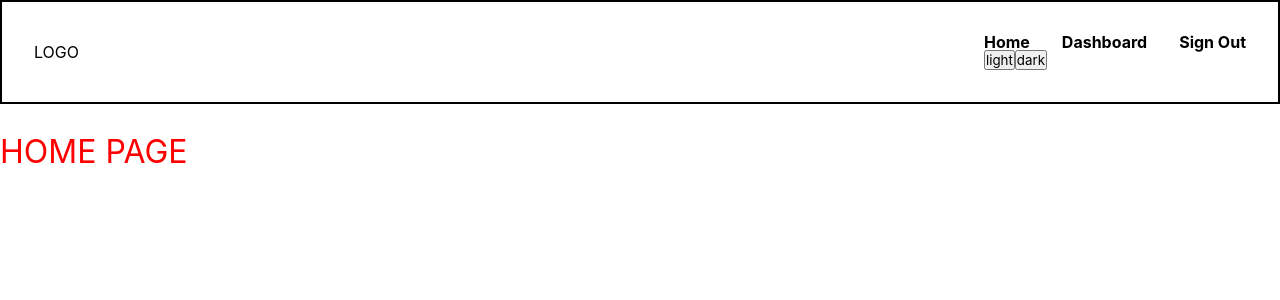
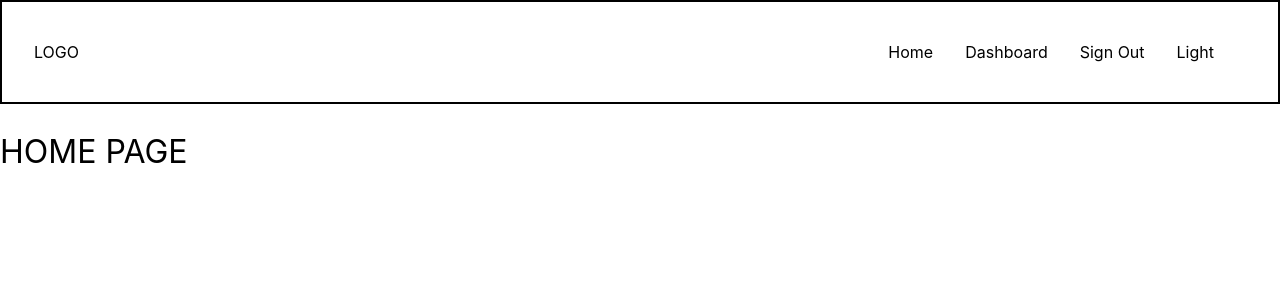
Before and after one commit to sandricoprovo/bueuely, a SvelteKit app: page / in a window 1280 px wide. Shown: the top 300 px of the page. Built offline with nearby package versions, Linux system fonts and the light colour scheme.

Commit message:
feat(ui): continues work on theme toggle ui

```diff
--- a/src/components/Header.svelte
+++ b/src/components/Header.svelte
@@ -34,9 +34,15 @@
         padding: var(--space-lg) var(--space-lg);
         margin-block-end: var(--space-lg);
 
-        & > nav > ul {
+        & > nav {
             display: flex;
-            gap: var(--space-lg);
+            align-items: center;
+            /* gap: var(--space-lg); */
+
+            & > ul {
+                display: flex;
+                gap: var(--space-lg);
+            }
         }
     }
 </style>
--- a/src/components/Navigation/NavLink.svelte
+++ b/src/components/Navigation/NavLink.svelte
@@ -10,13 +10,7 @@
 <style lang="postcss">
     a {
         text-decoration: none;
-        color: var(--clr-primary);
-        font-weight: bold;
-        font-size: var(--font-size-lg);
+        font-size: var(--fs-400);
         transition: color var(--transition);
-
-        &:hover {
-            color: red;
-        }
     }
 </style>
--- a/src/components/ThemeToggle.svelte
+++ b/src/components/ThemeToggle.svelte
@@ -1,24 +1,82 @@
 <script lang="ts">
+    import type { SubmitFunction } from "@sveltejs/kit";
     import { enhance } from "$app/forms";
-    import type { SubmitFunction } from "@sveltejs/kit";
+    import { THEMES } from "../constants/themes";
+    import { onMount } from "svelte";
+    import { uppercaseFirstLetter } from "../utils/uppercaseFirstLetter";
 
-    const THEMES = ["light", "dark"];
+    let showThemeToggle: boolean = false;
+    let currTheme: string = uppercaseFirstLetter("Light");
 
     const submitUpdateTheme: SubmitFunction = ({ action }) => {
         const theme = action.searchParams.get("theme");
         if (theme) {
             document.documentElement.setAttribute("data-theme", theme);
+            currTheme = uppercaseFirstLetter(theme);
         }
+        showThemeToggle = false;
     };
 </script>
 
 <form method="POST" use:enhance={submitUpdateTheme}>
-    {#each THEMES as theme}
-        <button formaction={`/?/setTheme&theme=${theme}`}>
-            {theme}
-        </button>
-    {/each}
+    <!-- TODO: Add up/down arrow icon here -->
+    <button
+        on:click|preventDefault={() => (showThemeToggle = !showThemeToggle)}
+    >
+        {currTheme}
+    </button>
+    <ul>
+        {#if showThemeToggle}
+            {#each THEMES as theme}
+                <li>
+                    <button formaction={`/?/setTheme&theme=${theme}`}>
+                        {uppercaseFirstLetter(theme)}
+                    </button>
+                </li>
+            {/each}
+        {/if}
+    </ul>
 </form>
 
-<style>
+<style lang="postcss">
+    form {
+        position: relative;
+
+        & button {
+            cursor: pointer;
+            border: none;
+            padding: var(--btn-padding);
+            border: none;
+            font-size: var(--fs-400);
+            border-radius: var(--btn-radius);
+        }
+
+        & > button:first-child {
+            background-color: transparent;
+        }
+
+        & > ul {
+            width: 100%;
+            border-radius: var(--btn-radius);
+            overflow: hidden;
+            background-color: var(--clr-btn-hover);
+            position: absolute;
+            top: 40px;
+            left: 0;
+
+            & > li {
+                width: 100%;
+                background-color: var(--clr-btn-hover);
+
+                & > button {
+                    width: 100%;
+                    border-radius: 0;
+
+                    &:hover {
+                        background-color: var(--clr-btn-list-hover);
+                    }
+                }
+            }
+        }
+    }
 </style>
--- /dev/null
+++ b/src/constants/themes.ts
@@ -0,0 +1 @@
+export const THEMES = ["light", "dark"];
--- a/src/routes/+layout.svelte
+++ b/src/routes/+layout.svelte
@@ -9,4 +9,7 @@
 <slot />
 
 <style lang="postcss">
+    :global(*) {
+        color: var(--clr-text);
+    }
 </style>
--- a/src/routes/+page.svelte
+++ b/src/routes/+page.svelte
@@ -4,7 +4,4 @@
 <h1>HOME PAGE</h1>
 
 <style lang="postcss">
-    h1 {
-        color: red;
-    }
 </style>
--- a/src/styles/global.css
+++ b/src/styles/global.css
@@ -6,6 +6,8 @@
 :root {
     /* === COLORS === */
     /* Grey Scale */
+    --grey-hue: 0;
+    --grey-saturation: 0%;
     --grey-10: hsla(0, 0%, 6%, 1);
     --grey-20: hsla(0, 0%, 8%, 1);
     --grey-30: hsla(0, 0%, 10%, 1);
@@ -21,6 +23,8 @@
     --grey-130: hsla(0, 0%, 90%, 1);
     --grey-140: hsla(0, 0%, 100%, 1);
     /* Dark Spring Green */
+    --dark-spring-green-hue: 148;
+    --dark-spring-green-saturation: 98%;
     --dark-spring-green-10: hsla(135, 25%, 51%, 1);
     --dark-spring-green-20: hsla(136, 33%, 44%, 1);
     --dark-spring-green-30: hsla(139, 48%, 36%, 1);
@@ -32,6 +36,8 @@
     --dark-spring-green-90: hsla(142, 100%, 8%, 1);
     --dark-spring-green-100: hsla(139, 100%, 6%, 1);
     /* Engineering Orange */
+    --engineering-orange-hue: 4;
+    --engineering-orange-saturation: 83%;
     --engineering-orange-10: hsl(8, 60%, 61%, 1);
     --engineering-orange-20: hsl(7, 58%, 55%, 1);
     --engineering-orange-30: hsl(6, 61%, 48%, 1);
@@ -43,6 +49,8 @@
     --engineering-orange-90: hsl(3, 94%, 14%, 1);
     --engineering-orange-100: hsl(2, 96%, 10%, 1);
     /* Jonquil */
+    --jonquil-hue: 50;
+    --jonquil-saturation: 98%;
     --jonquil-10: hsla(47, 87%, 72%, 1);
     --jonquil-20: hsla(47, 88%, 67%, 1);
     --jonquil-30: hsla(48, 88%, 61%, 1);
@@ -116,8 +124,9 @@
     --space-xxl: calc(5.25 * var(--space-unit)); /* 84px */
 
     /* === ANIMATIONS === */
-    --easing: cubic-bezier(1, 0, 0, 1);
-    --transition: 200ms var(--easing);
+    --animation-timing: 200ms;
+    --easing: cubic-bezier(0.65, 0.05, 0.36, 1);
+    --transition: var(--animation-timing) var(--easing);
 
     /* === ELEMENTS === */
     /* Icons */
@@ -127,11 +136,13 @@
     --icon-lg: 48px;
     --icon-xl: 64px;
     /* Buttons */
+    --btn-padding: var(--space-xs) var(--space-lg);
     --btn-font-size: 1rem;
     --btn-radius: 0.25rem;
     --btn-sm: calc(var(--btn-font-size) - 0.2rem);
     --btn-md: calc(var(--btn-font-size) + 0.2rem);
     --btn-lg: calc(var(--btn-font-size) + 0.4rem);
+}
 
 /* === GLOBAL CSS === */
 * {
@@ -145,5 +156,9 @@
 [data-theme="light"] {
     --clr-primary: var(--dark-spring-green-40);
     --clr-accent: var(--grey-20);
+    /* Text */
+    --clr-text: var(--grey-40);
+    /* Buttons */
+    --clr-btn-hover: hsla(var(--grey-hue), var(--grey-saturation), 95%, 1);
+    --clr-btn-list-hover: hsla(var(--grey-hue), var(--grey-saturation), 90%, 1);
 }
-}
--- /dev/null
+++ b/src/utils/uppercaseFirstLetter.ts
@@ -0,0 +1,3 @@
+export const uppercaseFirstLetter = (string: string) => {
+    return string.charAt(0).toUpperCase() + string.slice(1);
+};
```
Lines whose indentation alone changed are shown as unchanged.
